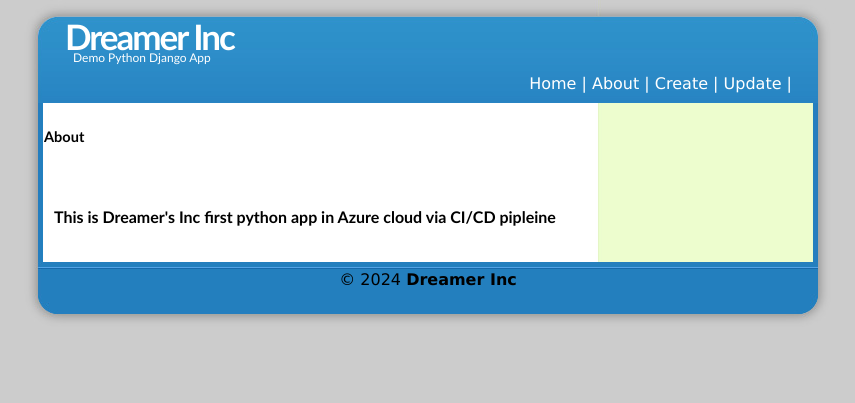
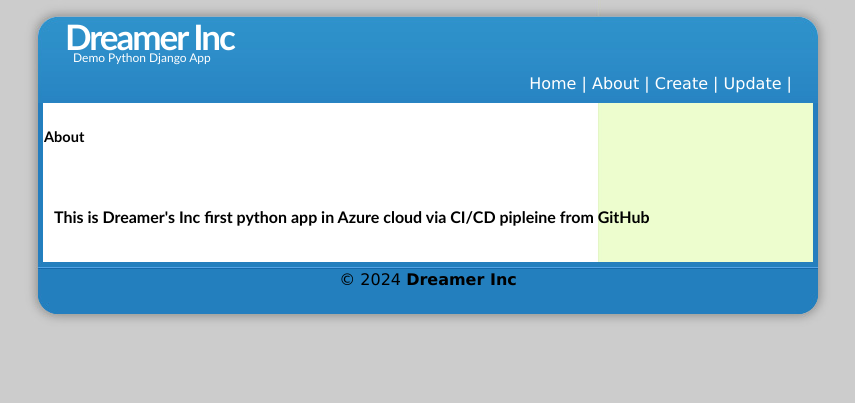
Before and after one commit to learndotnet78/DemoAZPython, a Flask app: page /about in a window 1280 px wide. Shown: the top 403 px of the page, without its empty margins (212-1067 px from the left). Run offline with Flask 3, Linux system fonts and the light colour scheme.

Commit message:
Initial Commit

```diff
--- a/templates/about.html
+++ b/templates/about.html
@@ -6,6 +6,6 @@
 
 {% block body %}
 <h3>
-    <p>This is Dreamer's Inc first python app in Azure cloud via CI/CD pipleine</p>
+    <p>This is Dreamer's Inc first python app in Azure cloud via CI/CD pipleine from GitHub</p>
 </h3>
 {% endblock body %}
```
